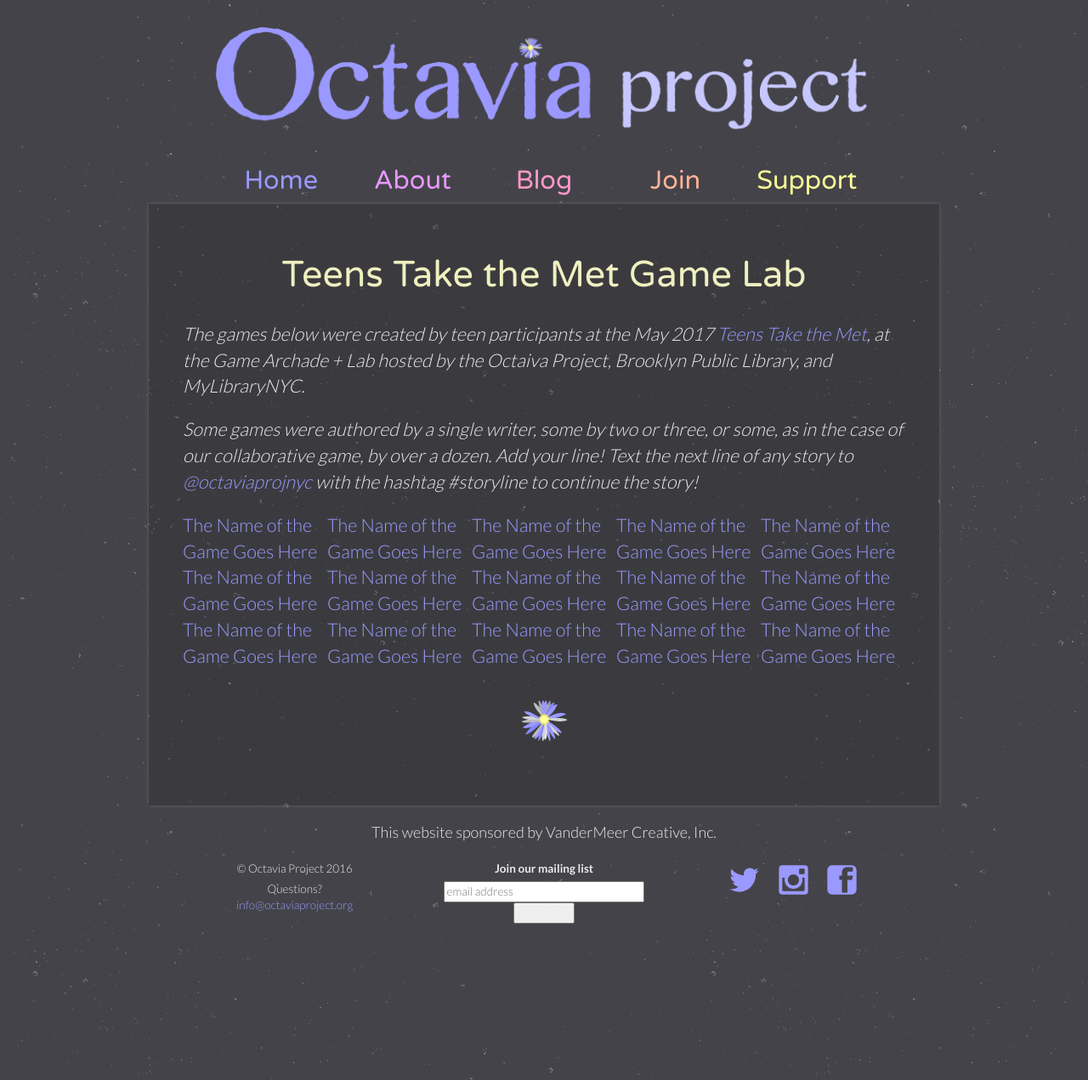
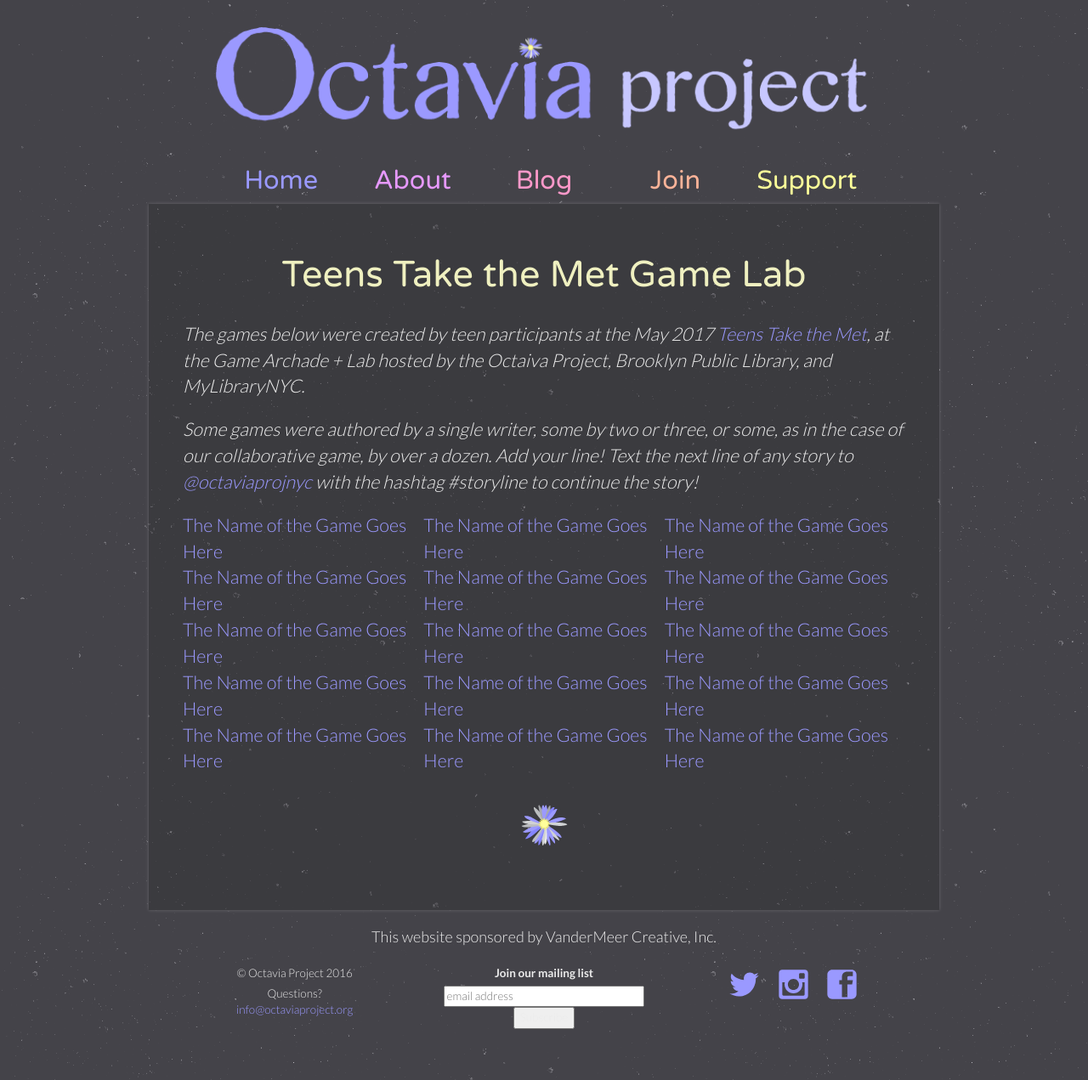
Before and after one commit to OctaviaProject/octaviaproject.github.io, a Jekyll site: the page built from tttmgames.html, in a window 1280 px wide. Shown: the whole page at 85% size. Built offline with Jekyll 4.4.1, drawn with Linux system fonts in a browser that asks for light colours; comment, search, counter and statistics services are not loaded.

Commit message:
Update styles.scss

```diff
--- a/assets/css/styles.scss
+++ b/assets/css/styles.scss
@@ -307,8 +307,10 @@
 
 .game-grid {
   display: flex;
+  flex-direction: column;
 }
 
-.game-grid--row {
+.game-grid---row {
   display: flex;
+  flex-direction: row;
 }
```
